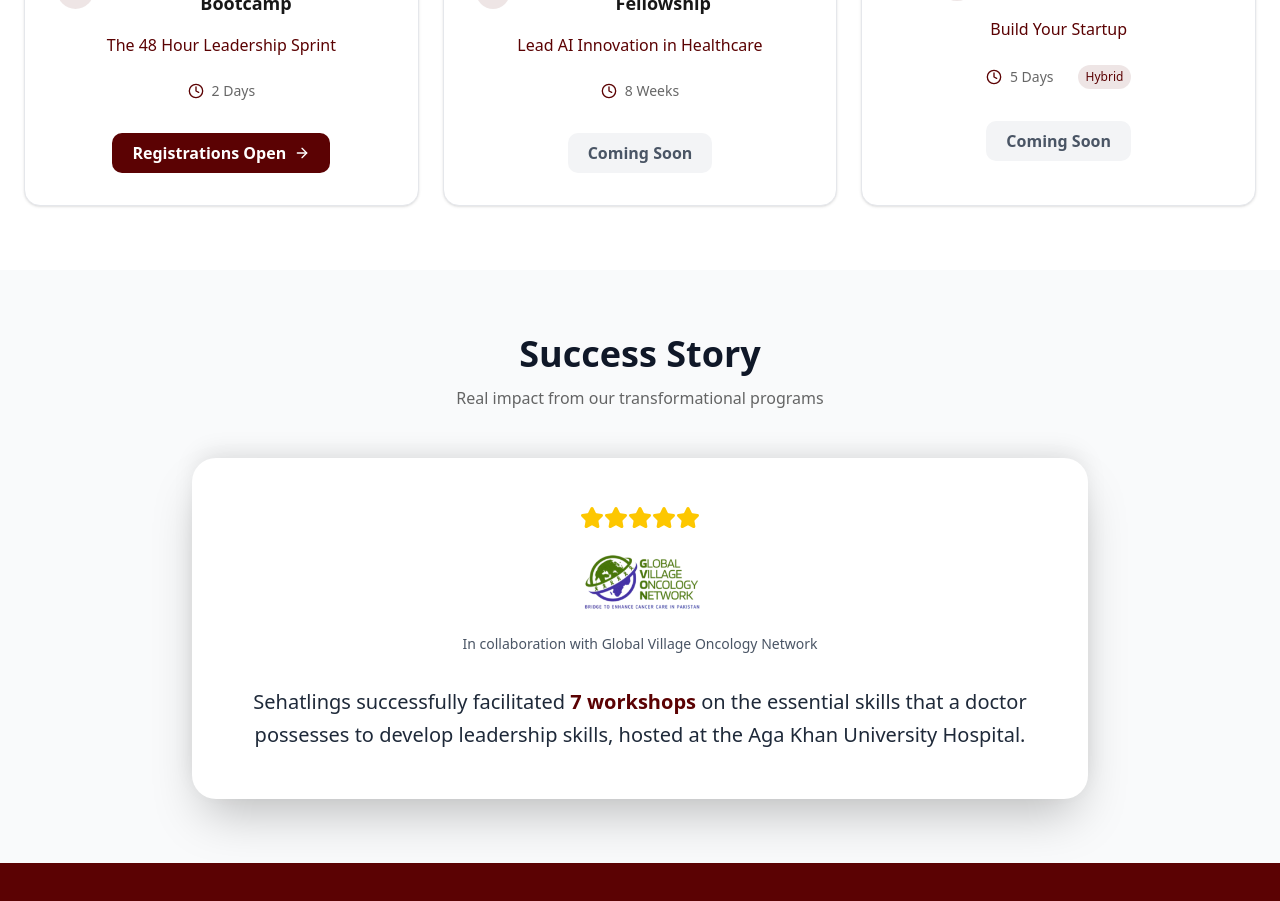
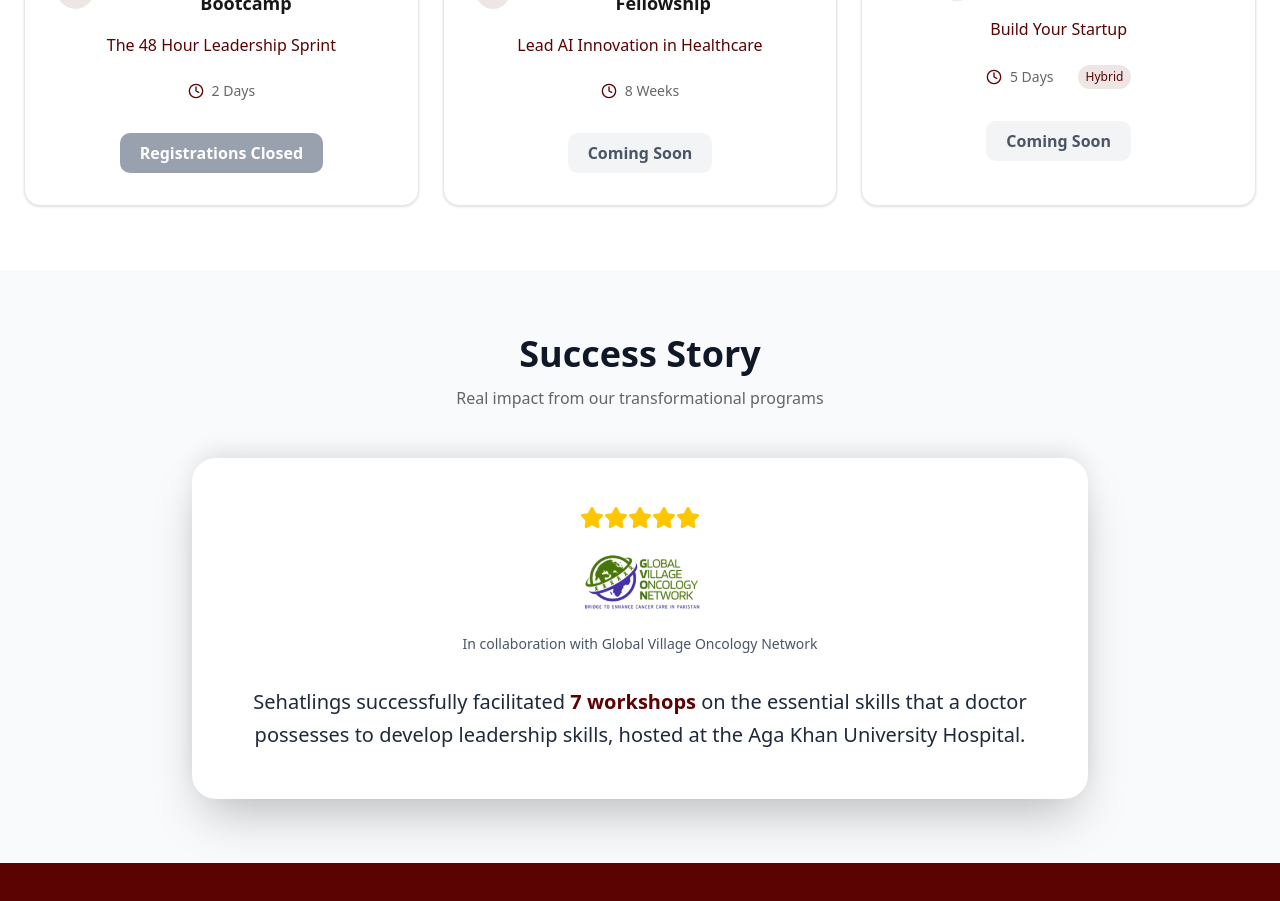
Before and after one commit to muhammadhamza-dotcom/Sehatlings, a Next.js app: page /programs in a window 1280 px wide. Shown: the part 820-1721 px from the top of the page. Built offline with nearby package versions, Linux system fonts and the light colour scheme.

Commit message:
health bootcamp registrations closed

```diff
--- a/src/app/programs/page.tsx
+++ b/src/app/programs/page.tsx
@@ -137,11 +137,10 @@ export default function ProgramsPage() {
 
             <div className="mt-8 text-center">
               <button
-                onClick={() => setIsBootcampModalOpen(true)}
-                className="inline-flex items-center justify-center bg-primary text-white font-semibold px-5 py-2 rounded-lg hover:bg-primary/90 transition-colors"
+                disabled
+                className="inline-flex items-center justify-center bg-gray-400 text-white font-semibold px-5 py-2 rounded-lg cursor-not-allowed"
               >
-                Registrations Open
-                <ArrowRight className="ml-2 w-4 h-4" />
+                Registrations Closed
               </button>
             </div>
           </div>
```
